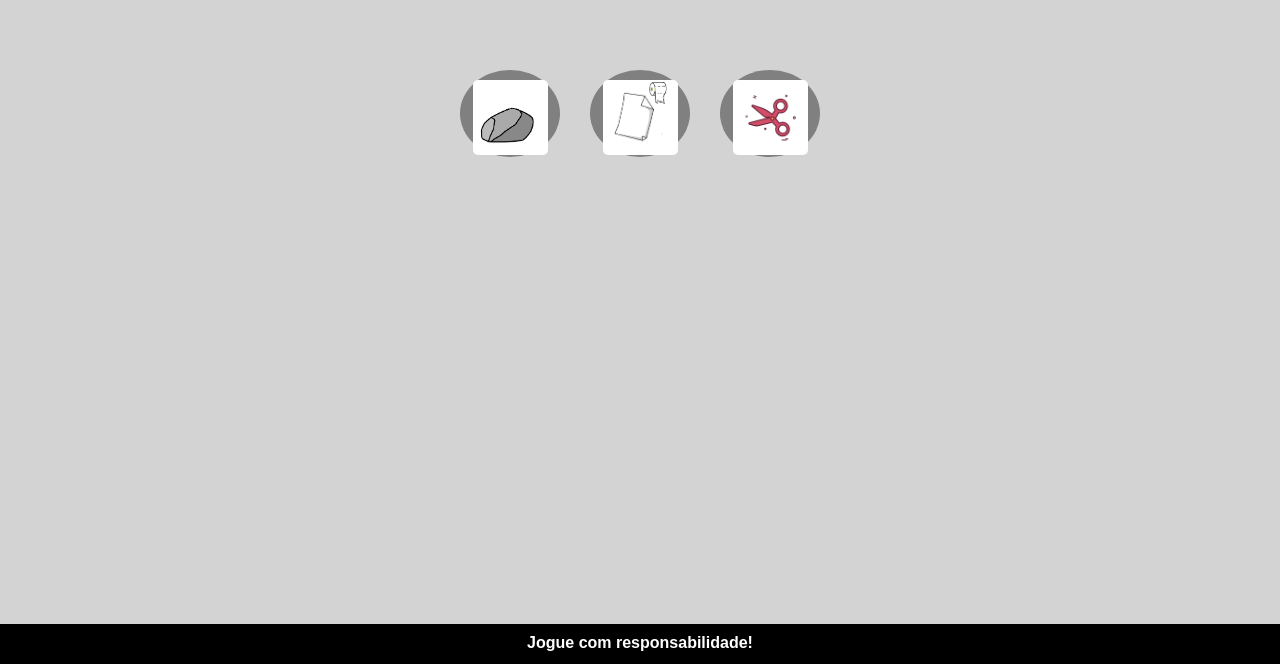
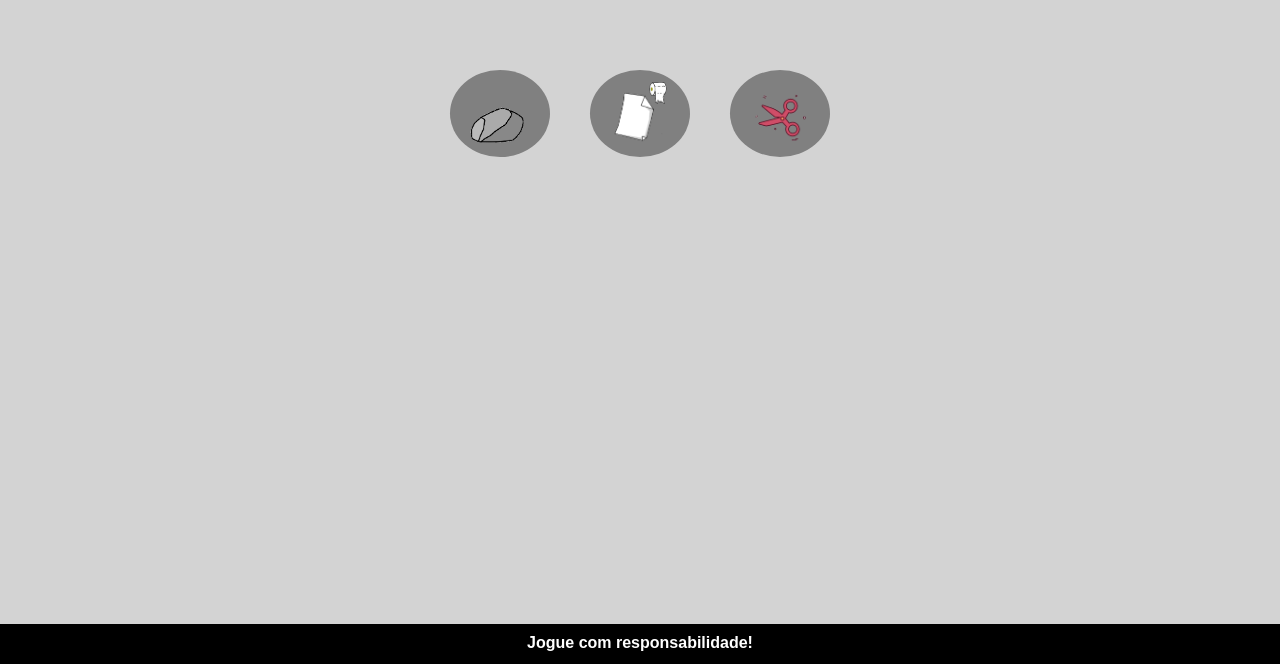
Before and after one commit to Kenzie-Academy-Brasil-Developers/entrega-construa-um-jogo-de-azar-sprint-3-lcsreiser, a plain HTML site: page index.html in a window 1280 px wide. Shown: the part 136-800 px from the top of the page. Drawn offline with Linux system fonts and the light colour scheme.

Commit message:
melhorias no layout da páginas

```diff
--- a/assets/style.css
+++ b/assets/style.css
@@ -72,11 +72,13 @@ img{
 
 }
 .pedra, .papel, .tesoura{
-    margin: 0 15px;
+    margin: 0 20px;
 
 }
 .pedra:hover, .papel:hover, .tesoura:hover{
 
+    width: 125px;
+    height: 125px;
     background-color: cyan;
     color: white;
     cursor: pointer;
--- a/index.html
+++ b/index.html
@@ -12,9 +12,9 @@
     <header>Rock Paper Scissor</header>
     <h1>Escolha com sabedoria</h1>
     <div id="gamerps">
-        <div class="pedra rps"><img src="./assets/img/rock.png" alt="Pedra"></div>
-        <div class="papel rps"><img src="./assets/img/paper.png" alt="Papel"></div>
-        <div class="tesoura rps"><img src="./assets/img/scissor.jpg" alt="Tesoura"></div>
+        <div class="pedra rps"><img src="./assets/img/rock1.png" alt="Pedra"></div>
+        <div class="papel rps"><img src="./assets/img/paper1.png" alt="Papel"></div>
+        <div class="tesoura rps"><img src="./assets/img/scissor.png" alt="Tesoura"></div>
     </div>
     <div id="gameResult">
         <p class="descricao"></p>
```
Also changed, not shown: assets/img/paper1.png (added), assets/img/rock1.png (added), assets/img/scissor.png (added).
